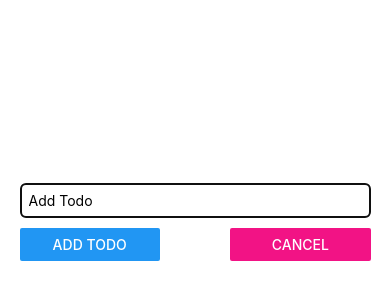
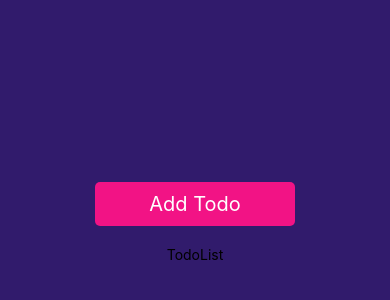
Before and after one commit to AyonJD/React-Native-TodoAPP, a React Native app: screen / in a window 390 px wide. Shown: the part 200-500 px from the top of the page. Built offline with nearby package versions, Linux system fonts and the light colour scheme.

Commit message:
Modal toggle

```diff
--- a/App.js
+++ b/App.js
@@ -1,14 +1,22 @@
-import { StyleSheet, Text, View } from 'react-native'
-import React from 'react'
+import { StyleSheet, Text, TouchableOpacity, View } from 'react-native'
+import React, { useState } from 'react'
 import TodoInput from './components/TodoInput'
 import { StatusBar } from 'expo-status-bar'
+import TodoList from './components/TodoList'
 
 const App = () => {
+  const [openModal, setOpenModal] = useState(false)
   return (
     <>
       <StatusBar style="light" />
       <View style={styles.container}>
-        <TodoInput />
+        <View>
+          <TouchableOpacity onPress={() => setOpenModal(true)} style={styles.touchableButton}>
+            <Text style={styles.buttonText}>Add Todo</Text>
+          </TouchableOpacity>
+        </View>
+        {openModal && <TodoInput onOpenModal={setOpenModal} />}
+        <TodoList />
       </View>
     </>
   )
@@ -22,5 +30,18 @@ const styles = StyleSheet.create({
     backgroundColor: '#311B6C',
     alignItems: 'center',
     justifyContent: 'center',
-  }
+  },
+  touchableButton: {
+    backgroundColor: '#F21385',
+    padding: 10,
+    borderRadius: 5,
+    width: 200,
+    alignItems: 'center',
+    justifyContent: 'center',
+    marginBottom: 20,
+  },
+  buttonText: {
+    color: '#fff',
+    fontSize: 20,
+  },
 })
--- a/components/TodoInput.js
+++ b/components/TodoInput.js
@@ -1,20 +1,20 @@
 import { Button, StyleSheet, Text, TextInput, View, Modal } from 'react-native'
 import React from 'react'
 
-const TodoInput = () => {
+const TodoInput = ({ onOpenModal }) => {
     return (
         <Modal animationType='slide'>
             <View style={styles.wrapper}>
                 <View style={styles.inputSectionWrapper}>
                     <View>
-                        <TextInput style={styles.input} placeholder="Add Todo" />
+                        <TextInput style={styles.input} placeholder="Add Todo" placeholderTextColor={'gray'} />
                     </View>
                     <View style={styles.flexButton}>
                         <View style={styles.button}>
                             <Button title="Add Todo" />
                         </View>
                         <View style={styles.button}>
-                            <Button title="Cancel" color={'#F21385'} />
+                            <Button onPress={() => onOpenModal(false)} title="Cancel" color={'#F21385'} />
                         </View>
                     </View>
                 </View>
@@ -32,16 +32,18 @@ const styles = StyleSheet.create({
         alignItems: 'center',
         justifyContent: 'center',
         width: '100%',
+        backgroundColor: '#311B6C'
     },
     inputSectionWrapper: {
         width: '90%'
     },
     input: {
         width: '100%',
-        borderColor: '#000',
+        borderColor: '#fff',
         borderWidth: 1,
         padding: 8,
         borderRadius: 5,
+        color: '#fff'
     },
     button: {
         width: '40%',
```
